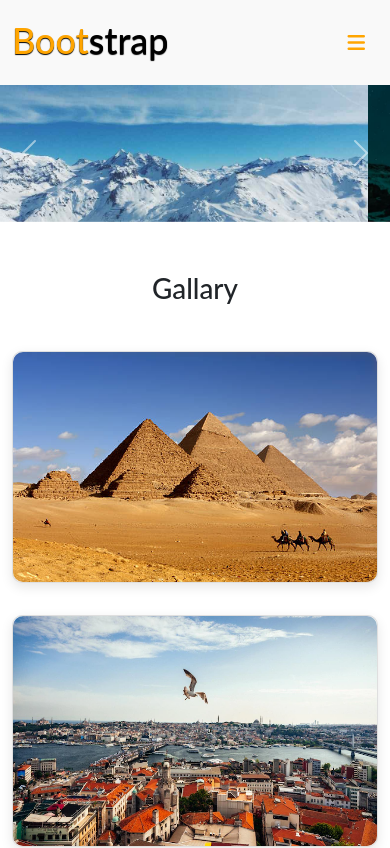
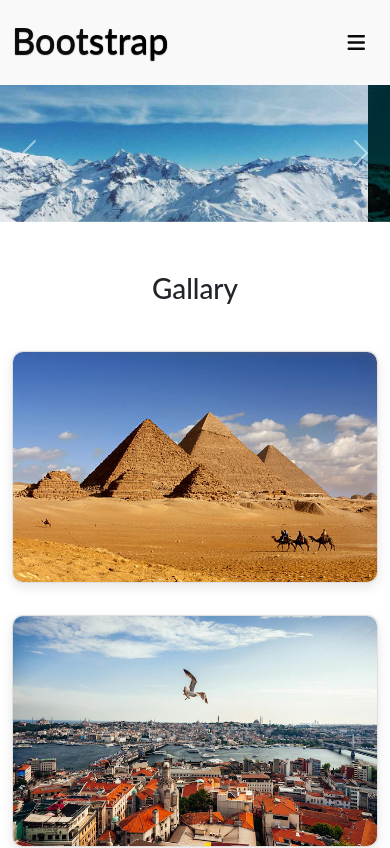
Before and after one commit to AreebRehman5/Bootstrap-Landing-Page, a plain HTML site: page index.html in a window 390 px wide. Shown: the top 848 px of the page. Drawn offline with nearby package versions, Linux system fonts and the light colour scheme.

Commit message:
Update style.css

```diff
--- a/style.css
+++ b/style.css
@@ -22,11 +22,11 @@
 }
 
 #logo span {
-    color: #ffa500;
+    color: #0c0b09;
 }
 
 .navbar-toggler span {
-    color: #ffa500;
+    color: #0a0906;
 }
 
 .navbar-nav {
```
